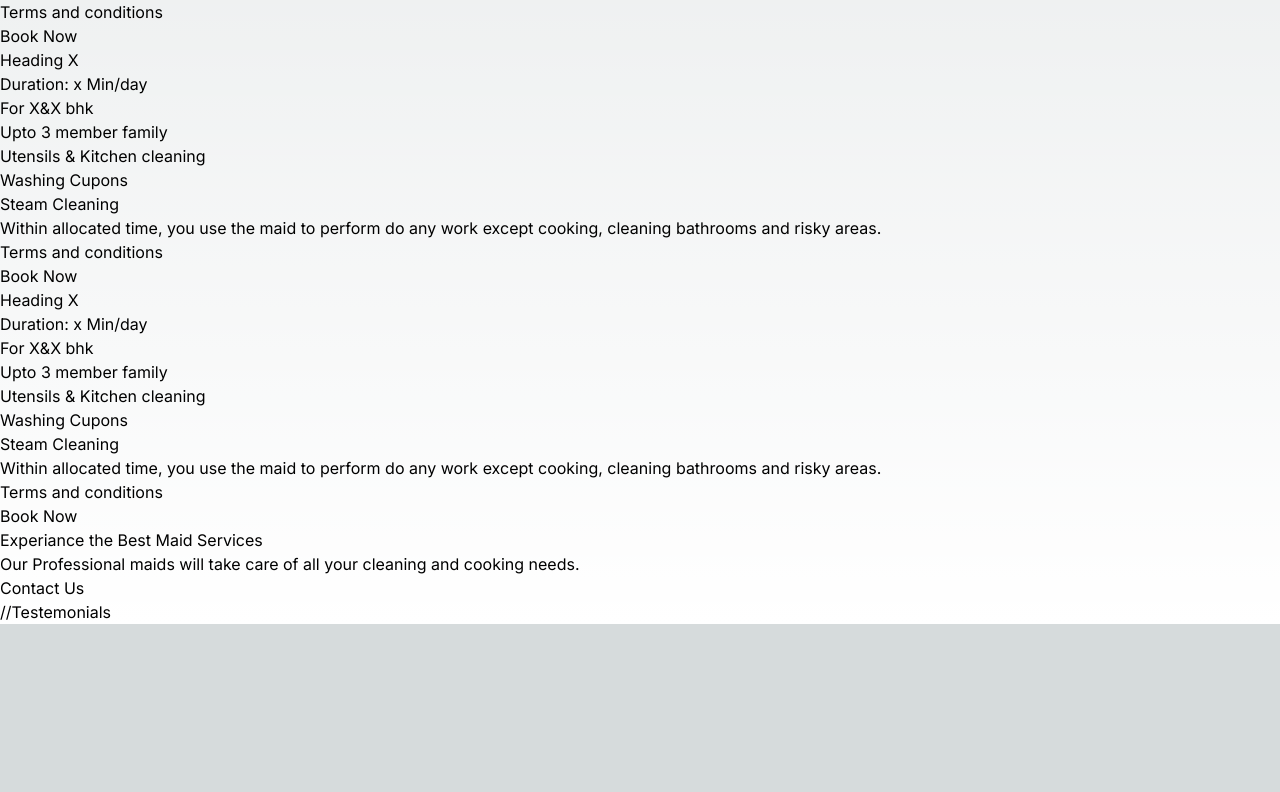
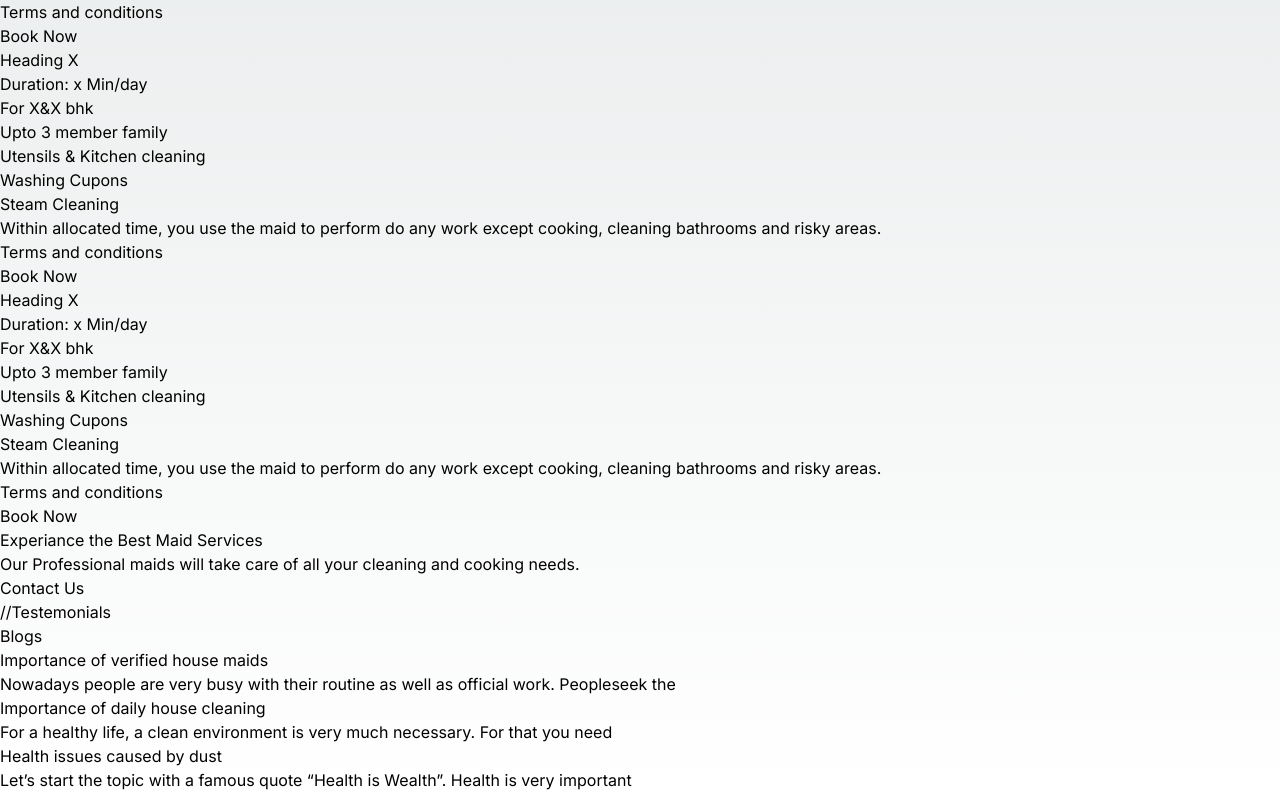
Before and after one commit to Cyrilsos/Todoo-Redon, a Next.js app: page / in a window 1280 px wide. Shown: the part 984-1776 px from the top of the page. Before the commit the page ends 1608 px from the top, so only its background shows below. Built offline with nearby package versions, Linux system fonts and the light colour scheme.

Commit message:
added blogs

```diff
--- a/Components/Blog.tsx
+++ b/Components/Blog.tsx
@@ -0,0 +1,35 @@
+const Blog = () => {
+  return (
+    <div className="text-center ">
+      <h1 className="flex-auto mb-10 font-extrabold text-3xl ">Blogs</h1>
+      <div className="flex text-center">
+        <div className="flex-auto bg-white text-black border-black w-1/5 ml-20 mr-10 text-center rounded-lg ">
+          {/* <img>img</img> */}
+          <h3>Importance of verified house maids</h3>
+          <p>
+            Nowadays people are very busy with their routine as well as official
+            work. Peopleseek the
+          </p>
+        </div>
+        <div className="flex-auto bg-white text-black border-black w-1/5 ml-20 mr-10 text-center rounded-lg ">
+          {/* <img>img</img> */}
+          <h3>Importance of daily house cleaning</h3>
+          <p>
+            For a healthy life, a clean environment is very much necessary. For
+            that you need
+          </p>
+        </div>
+        <div className="flex-auto bg-white text-black border-black w-1/5 ml-20 mr-10 text-center rounded-lg ">
+          {/* <img>img</img> */}
+          <h3>Health issues caused by dust</h3>
+          <p>
+            Let’s start the topic with a famous quote “Health is Wealth”. Health
+            is very important
+          </p>
+        </div>
+      </div>
+    </div>
+  );
+};
+
+export default Blog;
--- a/Components/index.ts
+++ b/Components/index.ts
@@ -5,5 +5,6 @@ import Body2 from "./Body2";
 import Plan from "./plan";
 import Contactbtn from "./Contactbtn";
 import Teste from "./Teste";
+import Blog from "./Blog";
 
-export { Hero, Navbar, Body1, Body2, Plan, Contactbtn, Teste };
+export { Hero, Navbar, Body1, Body2, Plan, Contactbtn, Teste, Blog };
--- a/app/page.tsx
+++ b/app/page.tsx
@@ -7,6 +7,7 @@ import {
   Plan,
   Contactbtn,
   Teste,
+  Blog,
 } from "@/Components";
 
 export default function Home() {
@@ -19,6 +20,7 @@ export default function Home() {
       <Plan />
       <Contactbtn />
       <Teste />
+      <Blog />
     </main>
   );
 }
```
